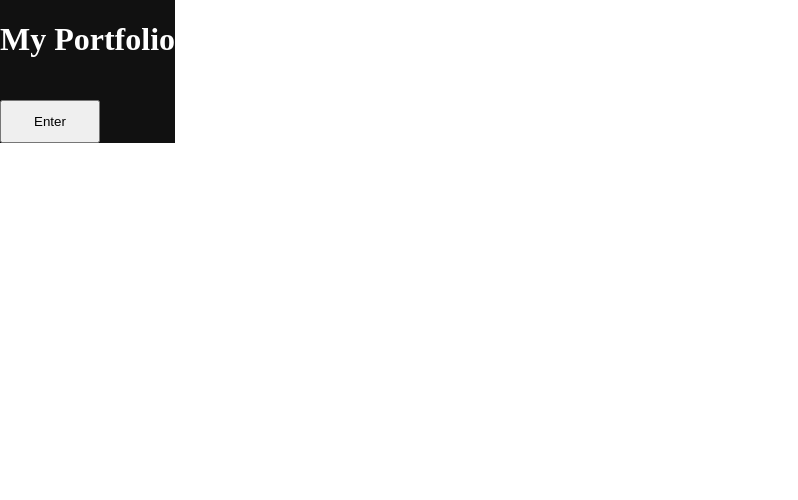
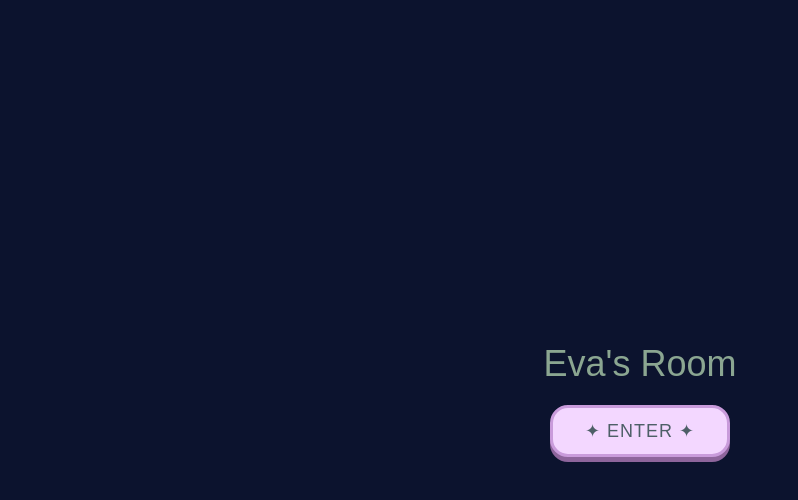
Before and after one commit to evalee20000831/evalee20000831.github.io, a React (Vite) app in the folder room-portfolio/: page / in a window 1280 px wide. Shown: the top 500 px of the page, without its empty margins (0-798 px from the left). Built offline with nearby package versions, Linux system fonts and the light colour scheme.

Commit message:
Make a prettier loading screen

```diff
--- a/room-portfolio/src/App.jsx
+++ b/room-portfolio/src/App.jsx
@@ -159,16 +159,53 @@ function LoadingScreen({onEnter}){
 
   return (
     <div style={{
-        position: "absolute",
-        background: "#111",
-        color: "white",
+        position: "fixed",
+        inset: 0,
+        width: "100vw",
+        height: "100vh",
+        background: "#0c132e",
+        color: "#8ba691",
+        display: "flex",
+        flexDirection: "column",
+        justifyContent: "center",
+        alignItems: "center",
+        fontFamily: "'Fredoka', sans-serif",
       }}>
-      <h1>My Portfolio</h1>
+      <h1 style={{
+        fontSize: "36px",
+        fontWeight: 500,
+        margin: 0,
+        }}
+      >Eva's Room</h1>
+
       <button onClick={onEnter} style={{
         marginTop: 20,
         padding: "12px 32px",
+        fontSize: "18px",
+        fontWeight: 500,
+        letterSpacing: "1px",
         cursor: "pointer",
-        }}>Enter
+        fontFamily: "'Fredoka', sans-serif",
+        color: "#4d5f67",
+        background: "#f3d7ff",
+        border: "3px solid #c99bdb",
+        borderRadius: "18px",
+        boxShadow: "0 5px 0 #8e659c",
+        transition: "all 0.15s ease",
+        }}
+        onMouseEnter={(e) => {
+          e.currentTarget.style.transform = "translateY(-3px)";
+          e.currentTarget.style.boxShadow = "0 8px 0 #8e659c";
+        }}
+        onMouseLeave={(e) => {
+          e.currentTarget.style.transform = "translateY(0)";
+          e.currentTarget.style.boxShadow = "0 5px 0 #8e659c";
+        }}
+        onMouseDown={(e) => {
+          e.currentTarget.style.transform = "translateY(3px)";
+          e.currentTarget.style.boxShadow = "0 2px 0 #8e659c";
+        }}
+        >✦ ENTER ✦
       </button>
     </div>
   )
```
